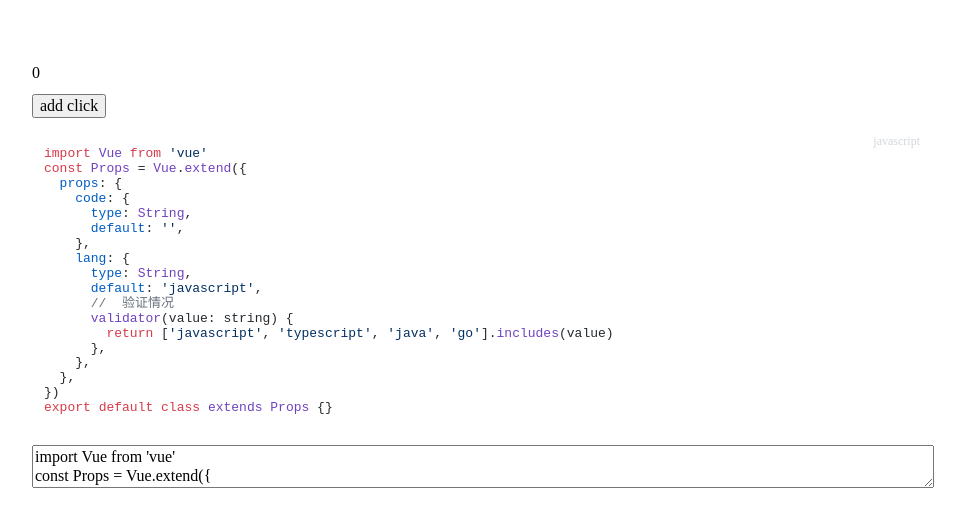
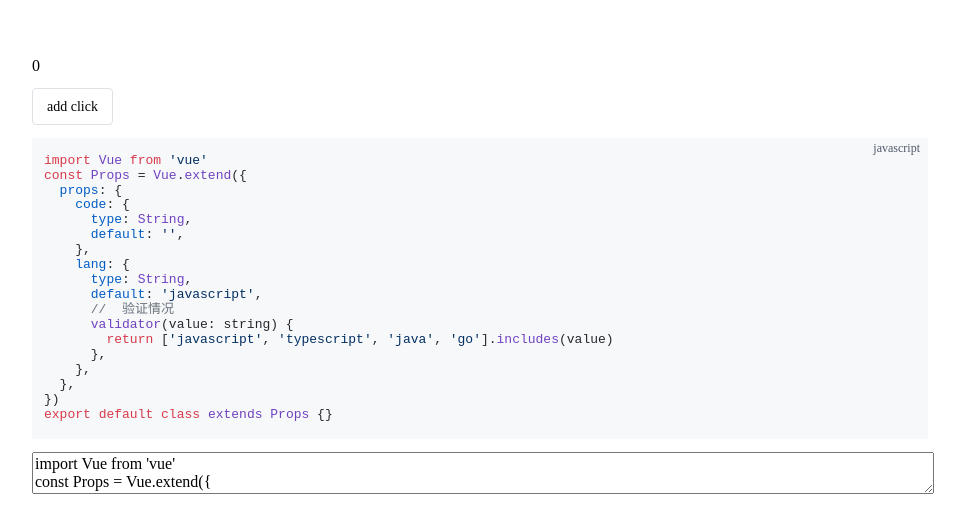
Before and after one commit to heart205/v2-ts-template, a Vue app: page / in a window 1280 px wide. Shown: the part 128-660 px from the top of the page, without its empty margins (160-1125 px from the left). Built offline with nearby package versions, Linux system fonts and the light colour scheme.

Commit message:
feat: buttonComponent add loading

```diff
--- /dev/null
+++ b/src/components/buttonComponent.vue
@@ -0,0 +1,206 @@
+<script lang="ts">
+import { CSSProperties } from 'vue/types/jsx'
+import Component from 'vue-class-component'
+import Vue from 'vue'
+
+type typeClick = 'primary' | 'dashed' | 'danger' | 'default' | 'flat'
+type classBtnType = typeClick extends typeClick ? `btn-${typeClick}` : never
+
+const ButtonProps = Vue.extend({
+  props: {
+    type: {
+      type: String,
+      default: 'default',
+      validator(value: string) {
+        return ['primary', 'dashed', 'danger', 'default', 'flat'].includes(value)
+      },
+    },
+    disabled: {
+      type: Boolean,
+      default: false,
+    },
+    loading: {
+      type: Boolean,
+      default: false,
+    },
+    size: {
+      type: [Number, String],
+      default: 'small',
+      validator(value: string | number) {
+        return typeof value == 'number' || ['mini', 'small', 'default'].includes(value)
+      },
+    },
+  },
+})
+
+@Component
+export default class ButtonComponent extends ButtonProps {
+  clickType: classBtnType = 'btn-default'
+  style: {
+    '--x': string
+    '--y': string
+    '--fontSize': string
+  } & CSSProperties = {
+    '--fontSize': '1em',
+    '--x': '',
+    '--y': '',
+  }
+  mounted() {
+    this.clickType = `btn-${(this.type as typeClick) || 'default'}`
+  }
+  btnClick(e: MouseEvent) {
+    if (this.disabled || this.loading) return
+    const target = e.target as HTMLButtonElement
+    if (target) {
+      this.style['--x'] = e.offsetX + 'px'
+      this.style['--y'] = e.offsetY + 'px'
+    }
+    this.$emit('click', e)
+  }
+}
+</script>
+
+<template>
+  <button
+    :class="['btn', clickType, disabled ? 'btn-disabled' : '', loading ? 'btn-loading' : '']"
+    ref="btn"
+    @click="btnClick"
+    :style="style"
+    :disabled="disabled"
+    tabIndex="0"
+  >
+    <slot></slot>
+  </button>
+</template>
+
+<style lang="less">
+// less 变量也有先后优先级的顺序
+.btn {
+  display: inline-block;
+  position: relative;
+  padding: 0.5em 1em;
+  font-size: 14px;
+  line-height: 1.5;
+  text-align: center;
+  white-space: nowrap;
+  vertical-align: middle;
+  cursor: unset;
+  user-select: none;
+  border: none;
+  border-radius: 0.25rem;
+  background-color: transparent;
+  transition: all 0.3s;
+  overflow: hidden;
+  cursor: pointer;
+  --wave-color: #fff;
+  --btn-color: #41b983;
+  --color: #fff;
+  --border-color: #dee2e6;
+
+  .changeColor {
+    color: var(--btn-color);
+    border-color: currentColor;
+  }
+
+  &::before {
+    content: '';
+    position: absolute;
+    width: 100%;
+    height: 100%;
+    top: 0;
+    left: 0;
+    opacity: 0;
+    background: #fff;
+    transition: opacity 0.3s;
+  }
+
+  &::after {
+    content: '';
+    display: block;
+    position: absolute;
+    width: 100%;
+    height: 100%;
+    top: 0;
+    left: 0;
+    left: var(--x, 0);
+    top: var(--y, 0);
+    pointer-events: none;
+    background-image: radial-gradient(circle, var(--wave-color, #fff) 10%, transparent 10.01%);
+    background-repeat: no-repeat;
+    background-position: 50%;
+    // scale关键
+    transform: translate(-50%, -50%) scale(10);
+    opacity: 0;
+    transition: transform 0.3s, opacity 0.8s;
+  }
+}
+
+.btn:not([disabled]):active::after {
+  transform: translate(-50%, -50%) scale(0);
+  opacity: 0.3;
+  transition: 0s;
+}
+
+/** 长聚焦颜色模糊 */
+.btn:not([disabled]):active::before {
+  opacity: 0.4;
+}
+
+.btn-default {
+  border: 1px solid var(--border-color);
+  --wave-color: #41b983;
+
+  // focus-within属性 后代元素获取到了焦点 则会变成默认主题色
+  &:not([disabled]):hover,
+  &:not([disabled]):focus-within,
+  &:not([disabled]):focus-visible {
+    .btn .changeColor();
+  }
+  &:not([disabled]):focus-visible {
+    outline-color: currentColor;
+  }
+}
+
+.btn-primary {
+  color: var(--color);
+  background-color: var(--btn-color);
+}
+
+.btn-dashed {
+  .btn-default();
+  border: 1px dashed var(--border-color);
+}
+
+.btn-danger {
+  --btn-color: #ee8079;
+  .btn-primary();
+}
+
+.btn-flat {
+  transition: color 0.3s, background-color 0.5s;
+
+  &:not([disabled]):hover {
+    --btn-color: #3ecd79a8;
+    color: #3ecd79a8;
+    .btn-primary();
+  }
+}
+
+.btn-disabled {
+  opacity: 0.5;
+  cursor: not-allowed;
+}
+
+.btn.btn-loading {
+  opacity: 0.8;
+  cursor: not-allowed;
+  &:active::after {
+    opacity: 0;
+  }
+
+  &:before,
+  &:active::before {
+    opacity: 0.4;
+  }
+}
+</style>
--- a/src/components/highLightCode.vue
+++ b/src/components/highLightCode.vue
@@ -32,8 +32,15 @@ export default class HightLightCode extends Props {}
 </script>
 
 <style lang="less" scoped>
+@background: #f7f8fa;
+@coding-background: #4e5969;
 .pre-coding {
   position: relative;
+  background-color: @background;
+
+  code {
+    background-color: inherit;
+  }
 }
 
 .pre-lang {
@@ -41,7 +48,7 @@ export default class HightLightCode extends Props {}
   font-size: 12px;
   right: 8px;
   top: 4px;
-  color: #d1d7dd;
+  color: @coding-background;
 }
 pre {
   display: block;
--- a/src/pages/index.vue
+++ b/src/pages/index.vue
@@ -5,7 +5,7 @@
         {{ count }}
       </span>
       <div>
-        <button @click="handleClick">add click</button>
+        <button-component :loading="loading" @click="handleClick"> add click </button-component>
       </div>
       <div>
         <hight-light-code :code="coding" />
@@ -19,11 +19,13 @@
 import Vue from 'vue'
 import HightLightCode from '../components/highLightCode.vue'
 import Component from 'vue-class-component'
+import ButtonComponent from '../components/buttonComponent.vue'
 import { logger } from '../decorators/logger'
 
 @Component({
   components: {
     HightLightCode,
+    ButtonComponent,
   },
 })
 export default class PagesIndex extends Vue {
@@ -31,9 +33,16 @@ export default class PagesIndex extends Vue {
   coding =
     "import Vue from 'vue'\nconst Props = Vue.extend({\n  props: {\n    code: {\n      type: String,\n      default: '',\n    },\n    lang: {\n      type: String,\n      default: 'javascript',\n      //  验证情况\n      validator(value: string) {\n        return ['javascript', 'typescript', 'java', 'go'].includes(value)\n      },\n    },\n  },\n})\nexport default class extends Props {}"
 
+  loading = false
+
   @logger
   handleClick() {
     this.count++
+    this.loading = true
+
+    setTimeout(() => {
+      this.loading = false
+    }, 1000)
   }
 }
 </script>
@@ -42,15 +51,18 @@ export default class PagesIndex extends Vue {
 .container {
   height: 100%;
   width: 100%;
+
   & > div {
     width: 70%;
     margin: auto;
+
     & > span {
       display: inline-block;
       margin: 12px 0;
     }
   }
 }
+
 textarea {
   width: 100%;
 }
```
